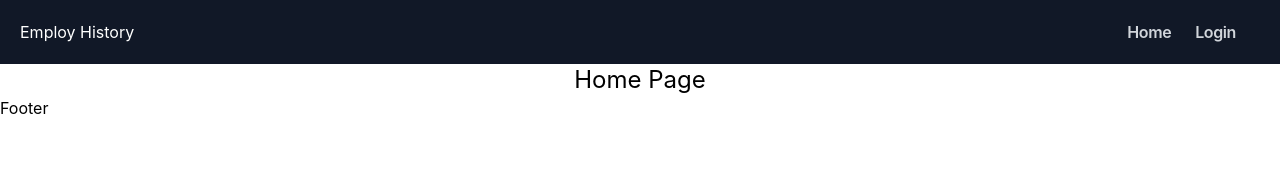
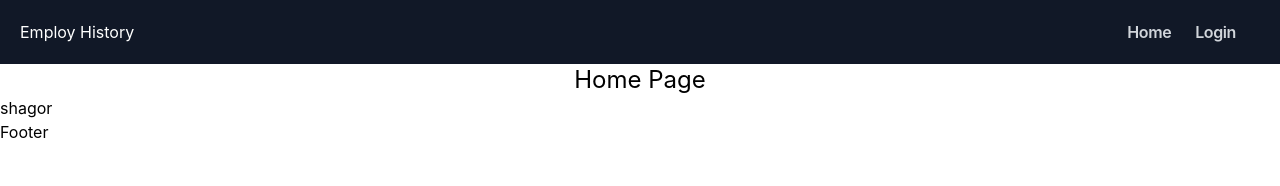
Before and after one commit to sagormahamud007/employ-claint-replace, a React (Create React App) app: page / in a window 1280 px wide. Shown: the top 186 px of the page. Built offline with nearby package versions, Linux system fonts and the light colour scheme.

Commit message:
test format

```diff
--- a/src/commonPage/Home.js
+++ b/src/commonPage/Home.js
@@ -11,6 +11,7 @@ const Home = () => {
       <h2 className="text-center text-2xl">
          {user ? `wellcome back ${user?.name}` : "Home Page"}{" "}
       </h2>
+      <div>shagor</div>
     </div>
   );
 };
```
